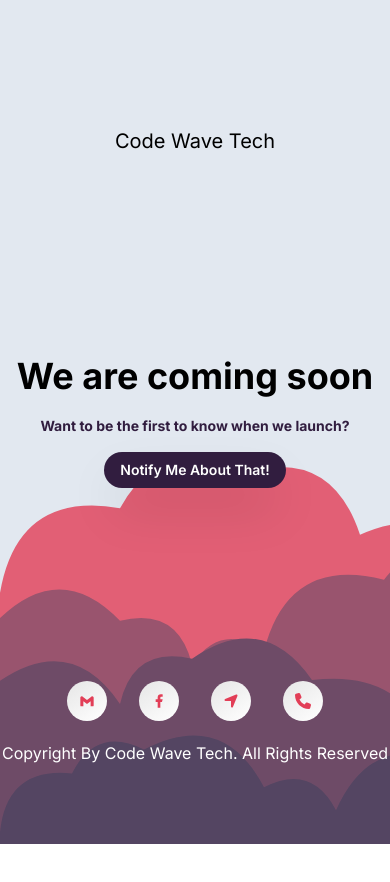
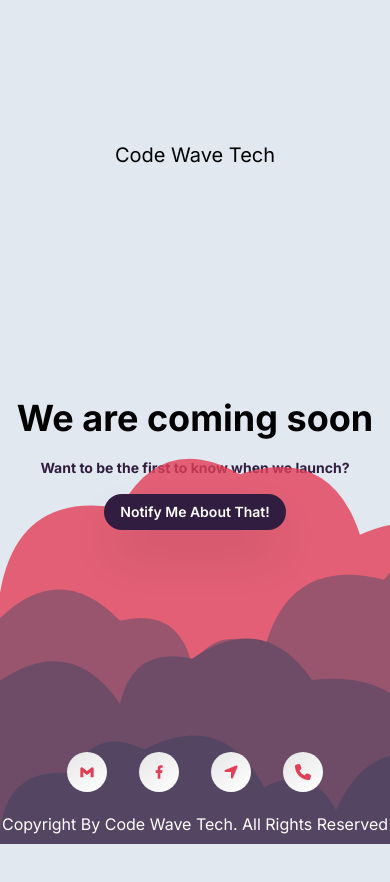
Before and after one commit to b-bek6/CodeWaveTech, a Next.js app: page / in a window 390 px wide. Shown: the top 882 px of the page. Before the commit the page ends 844 px from the top, so only its background shows below. Built offline with nearby package versions, Linux system fonts and the light colour scheme.

Commit message:
responsive

```diff
--- a/app/page.tsx
+++ b/app/page.tsx
@@ -7,18 +7,14 @@ import Footer from "./component/Footer"
 export default function page() {
     return (
         <>
-            <div className="   md:overflow-scroll overflow-hidden max-w-screen text-black bg-slate-200 ">
+            <div className="   md:overflow-scroll h-fit overflow-hidden max-w-screen text-black bg-slate-200 ">
+                <div className="  grid h-[110vh] sm:h-screen grid-rows-3 justify-center text-center items-center">
+                    <div>
+                        <h2 className=" text-xl ">Code Wave Tech</h2>
+                    </div>
+                    <div >
 
-
-
-
-                <div className="  grid h-screen grid-rows-3 justify-center text-center items-center">
-                    <div>
-                        <h2 className=" text-xl  ">Code Wave Tech</h2>
-                    </div>
-                    <div>
-
-                    <div className="  grid gap-4 align-middle justify-center text-center" >
+                    <div className="  grid  justify-center text-center" >
                         <h1 className=" z-50 text-4xl font-bold "> We are coming soon</h1>
                         {/* <p className="text-sm max-w-[355px] sm:max-w-auto text-wrap">Lorem ipsum dolor sit amet consectetur adipisicing elit  sed eiu sit amet consectetur adipisicing</p> */}
                     </div>
@@ -35,7 +31,7 @@ export default function page() {
                         </div>
                     </div>
                     </div>
-                    <div className="z-50 ">
+                    <div className="z-50">
                         <div>
                             <SocialButtons />
                         </div>
@@ -47,12 +43,12 @@ export default function page() {
                     </div>
                     <div className=" opacity-80  absolute bottom-0 w-screen overflow-hidden ">
                         <svg  xmlns="http://www.w3.org/2000/svg" version="1.1" width="1440" height="1080" preserveAspectRatio="none" viewBox="0 0 1440 1080">
-                            <g mask="url(&quot;#SvgjsMask1000&quot;)" fill="none">
+                            {/* <g mask="url(&quot;#SvgjsMask1000&quot;)" fill="none"> */}
                                 <path d="M1488 1080L0 1080 L0 828.87Q17.63 726.5, 120 744.14Q163.08 667.22, 240 710.3Q330.17 680.47, 360 770.64Q442.97 733.61, 480 816.57Q506.19 770.76, 552 796.94Q577.41 750.36, 624 775.77Q642.85 722.62, 696 741.46Q779.38 704.84, 816 788.22Q888.83 741.05, 936 813.88Q970.49 728.37, 1056 762.86Q1109.59 696.44, 1176 750.03Q1276.44 730.47, 1296 830.91Q1304.55 767.46, 1368 776.02Q1417.42 705.44, 1488 754.87z" fill="rgba(226, 62, 87, 1)"></path>
                                 <path d="M1464 1080L0 1080 L0 854.1Q61.37 795.48, 120 856.85Q177.75 842.6, 192 900.35Q221.24 857.59, 264 886.82Q288.42 791.24, 384 815.66Q437.18 748.84, 504 802.02Q555.55 781.57, 576 833.11Q669.63 806.74, 696 900.37Q725.88 858.25, 768 888.12Q821.34 869.46, 840 922.8Q853.63 864.43, 912 878.06Q910.84 804.9, 984 803.74Q1077.75 825.5, 1056 919.25Q1044.22 835.47, 1128 823.69Q1180.6 756.29, 1248 808.89Q1317.3 806.19, 1320 875.5Q1379.5 863, 1392 922.5Q1413.5 872, 1464 893.5z" fill="rgba(136, 48, 78, 1)"></path>
                                 <path d="M1512 1080L0 1080 L0 916.76Q71.56 868.32, 120 939.88Q133.42 881.3, 192 894.71Q262.66 845.37, 312 916.03Q419.27 903.3, 432 1010.57Q464.51 923.09, 552 955.6Q572.13 903.73, 624 923.85Q646.32 874.17, 696 896.49Q739.6 868.09, 768 911.68Q853.24 876.92, 888 962.16Q934.53 888.69, 1008 935.23Q1052.84 860.07, 1128 904.9Q1169.3 874.19, 1200 915.49Q1305.36 900.85, 1320 1006.21Q1326.52 940.73, 1392 947.24Q1460.82 896.06, 1512 964.87z" fill="rgba(82, 37, 70, 1)"></path>
                                 <path d="M1464 1080L0 1080 L0 1068.08Q6.69 1002.77, 72 1009.46Q96.08 961.54, 144 985.61Q222.87 944.48, 264 1023.35Q311.47 998.82, 336 1046.28Q372.96 963.24, 456 1000.2Q486.96 959.16, 528 990.12Q586.55 976.67, 600 1035.23Q661.7 1024.93, 672 1086.63Q700.16 994.79, 792 1022.95Q836.29 995.24, 864 1039.52Q910.53 966.05, 984 1012.58Q1068.77 977.35, 1104 1062.12Q1134.11 972.23, 1224 1002.34Q1297.72 956.06, 1344 1029.78Q1428.46 994.24, 1464 1078.69z" fill="rgba(49, 29, 63, 1)"></path>
-                            </g>
+                            {/* </g> */}
                         </svg>
                     </div>
             </div>
```
